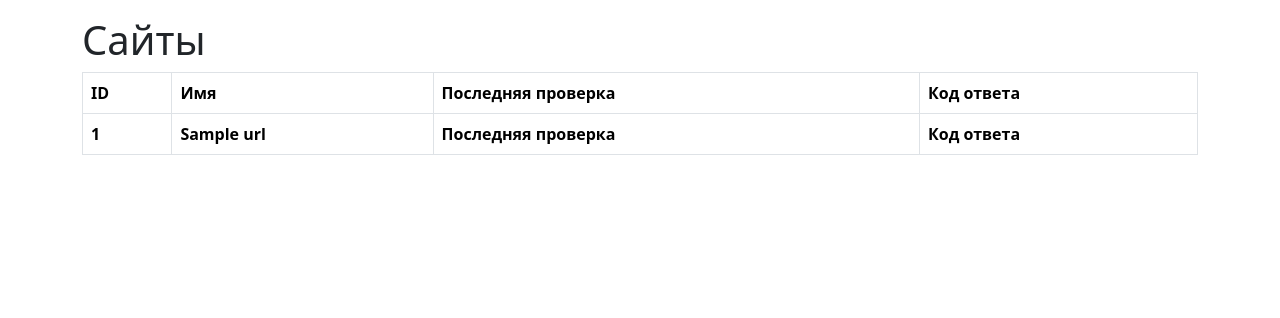
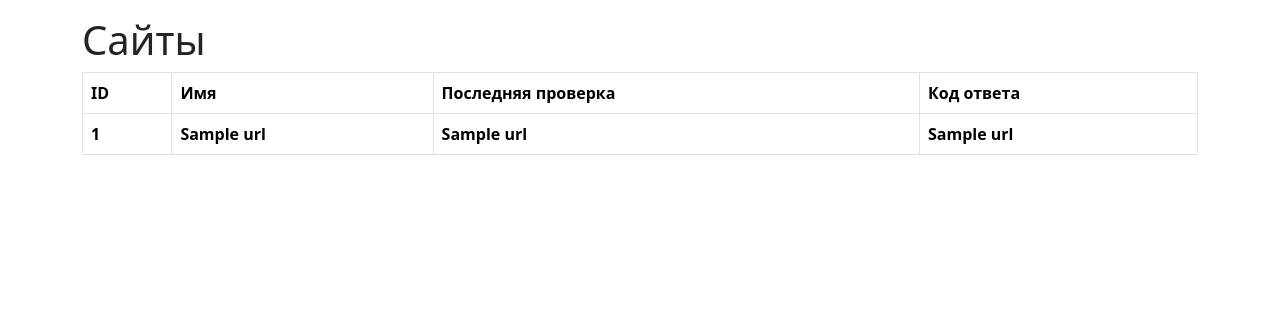
Before and after one commit to bulbaattacks/python-project-83, a Flask app: template page_analyzer/templates/all_urls.html in a window 1280 px wide. Shown: the part 56-374 px from the top of the page. Run offline with Flask 2, Linux system fonts and the light colour scheme; the template is opened without the code that fills it: most values are stand-ins (such as "Sample title", 1, 10 or a date in 2020); lists and menus that the app fills with data are empty; some libraries are stand-ins or nearby versions.

Commit message:
5th step

```diff
--- a/page_analyzer/app.py
+++ b/page_analyzer/app.py
@@ -25,8 +25,21 @@ def get_urls():
     conn = psycopg2.connect(DATABASE_URL)
     cur = conn.cursor()
     cur.execute(open("database.sql", "r").read())
-    cur.execute('SELECT * FROM urls ORDER BY id DESC')
+    cur.execute(
+        '''
+        SELECT urls.id, urls.name, url_checks.status_code, url_checks.created_at
+        FROM urls
+        LEFT JOIN url_checks on urls.id=url_checks.url_id
+        AND url_checks.created_at =
+            (SELECT MAX(created_at)
+                FROM url_checks
+                WHERE url_id = urls.id)
+        ORDER BY urls.id DESC
+        ''') #проверить что проверка соответствует сайту и вывести последнюю проверку
     result = cur.fetchall()
+    print(result)
+    cur.close()
+    conn.close()
     return render_template('all_urls.html', all_urls=result)
 
 
@@ -89,8 +102,13 @@ def check_url(id):
 
     cur.execute('SELECT name FROM urls WHERE urls.id = %s', (id,))
     name = cur.fetchone()[0]
-    r = requests.get(name)
-    status_code = r.status_code
+    try:
+        r = requests.get(name)
+        status_code = r.status_code
+    except requests.exceptions.RequestException:
+        conn.close()
+        flash('Произошла ошибка при проверке', 'danger')
+        return redirect(url_for('show_url', id=id))
     cur.execute('INSERT INTO url_checks (url_id, status_code) VALUES (%s, %s)', (id, status_code,))
     conn.commit()
     cur.close()
--- a/page_analyzer/templates/all_urls.html
+++ b/page_analyzer/templates/all_urls.html
@@ -15,8 +15,8 @@
         <tr>
             <th>{{ url[0] }}</th>
             <th>{{ url[1] }}</th>
-            <th>Последняя проверка</th>
-            <th>Код ответа</th>
+            <th>{{ url[3] }}</th>
+            <th>{{ url[2] }}</th>
         </tr>
         {% endfor %}
 
```
